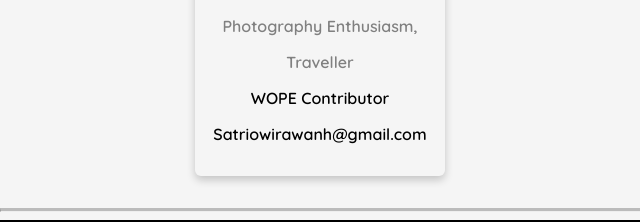
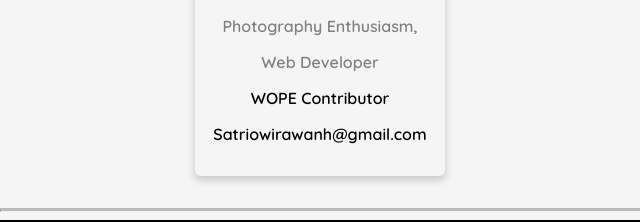
Before and after one commit to SatrioWirawan/Wope, a plain HTML site: page index.html in a window 1280 px wide. Shown: the part 3891-4113 px from the top of the page, 0-640 px from the left. Drawn offline with nearby package versions, Linux system fonts and the light colour scheme.

Commit message:
Update index.html

```diff
--- a/index.html
+++ b/index.html
@@ -116,7 +116,7 @@
                                         <div class="Profilecard">
                                             <h1>Satrio Wirawan</h1>
                                             <p class="title">Photography Enthusiasm,</p>
-                                            <p class="title">Traveller</p>
+                                            <p class="title">Web Developer</p>
                                             <p>WOPE Contributor</p>
                                             <p>Satriowirawanh@gmail.com</p>
                                         </div>
```
